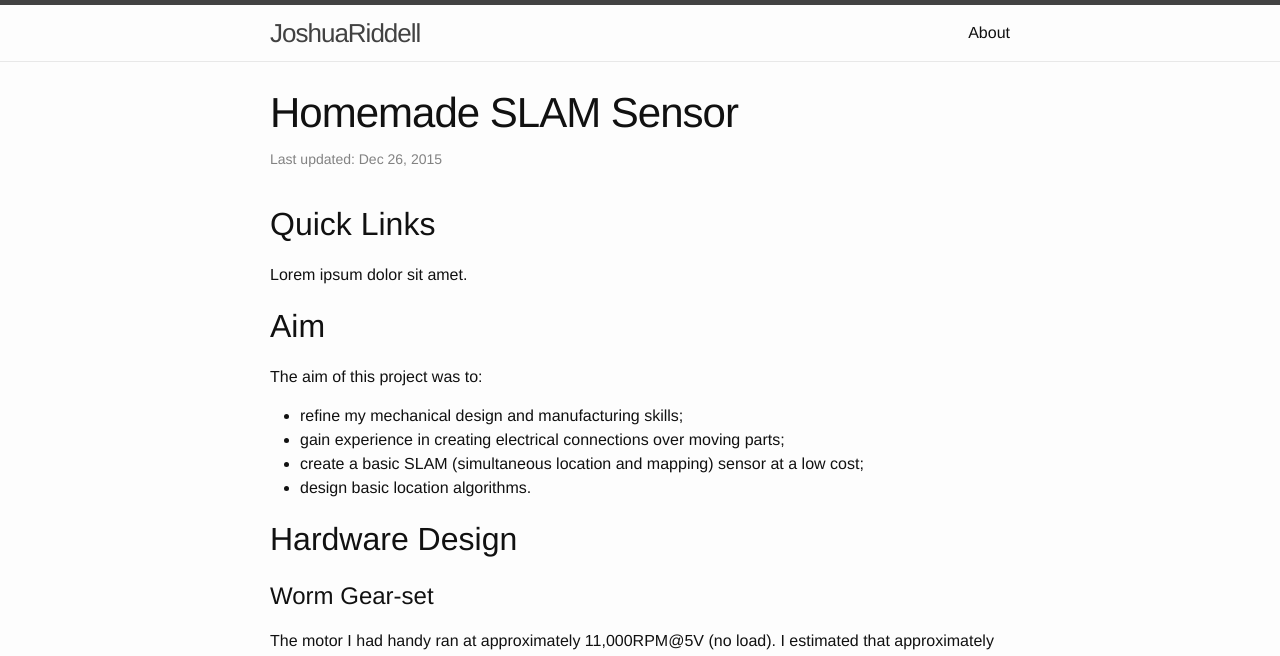
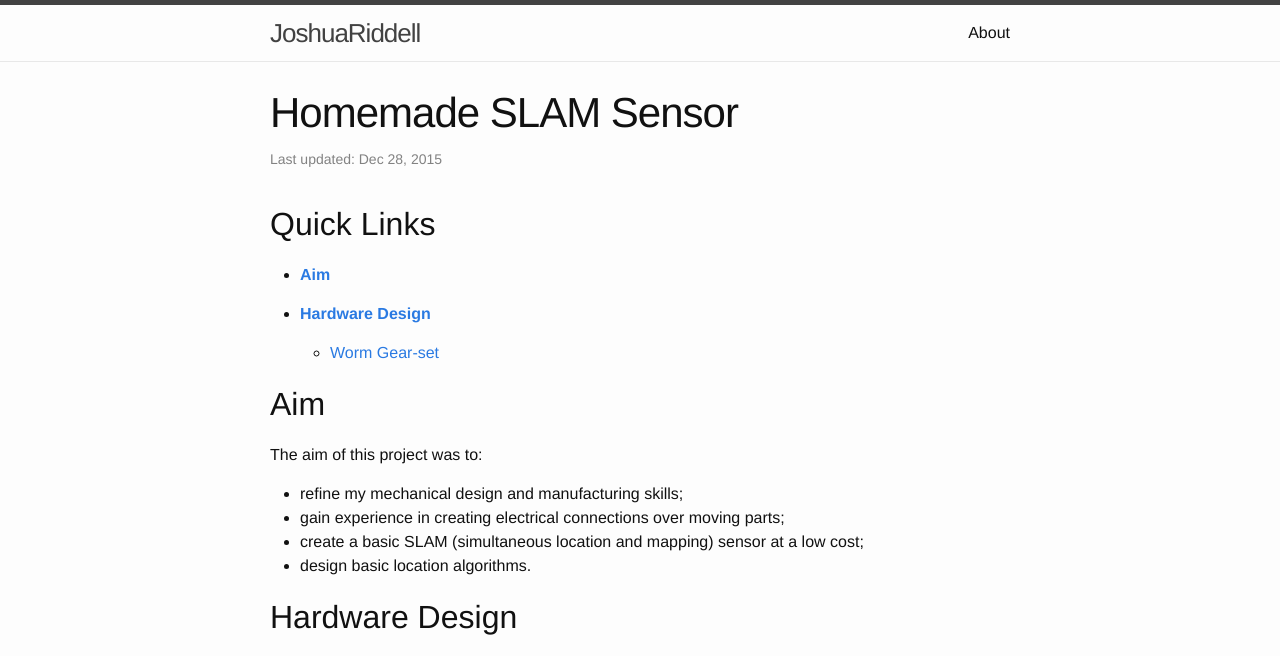
Before and after one commit to JoshuaRiddell/joshuariddell.github.io, a Jekyll site: the page built from _posts/2015-12-27-homemade-slam-sensor.markdown, in a window 1280 px wide and 1400 px high. Shown: the top 656 px of the window. Built offline with Jekyll 4.4.1, drawn with Linux system fonts in a browser that asks for light colours; some of the changed text lies outside the part shown.

Commit message:
Update slam sensor post

```diff
--- a/_posts/2015-12-27-homemade-slam-sensor.markdown
+++ b/_posts/2015-12-27-homemade-slam-sensor.markdown
@@ -1,9 +1,11 @@
 ---
 layout: post
 title:  "Homemade SLAM Sensor"
+
 start_date: 2015-12-25
-date:   2015-12-26 13:14:53 +1000
-categories: blog
+date:   2015-12-28 13:14:53 +1000
+
+categories: projects
 permalink: /:categories/:title/
 subtitle: My first attempt at a basic simultaneous location and mapping robot.
 
@@ -11,9 +13,12 @@ published: true
 ---
 ## Quick Links
 
-Lorem ipsum dolor sit amet.
+* **[Aim](#aim)**
 
-## Aim
+* **[Hardware Design](#hardware-design)**
+	* [Worm Gear-set](#worm-gear-set)
+
+## Aim  {#aim}
 
 The aim of this project was to:
 
@@ -22,10 +27,22 @@ The aim of this project was to:
 * create a basic SLAM (simultaneous location and mapping) sensor at a low cost;
 * design basic location algorithms.
 
-## Hardware Design
+## Hardware Design  {#hardware-design}
 
-# Worm Gear-set
+# Worm Gear-set  {#worm-gear-set}
 
-The motor I had handy ran at approximately 11,000RPM@5V (no load). I estimated that approximately 120RPM would be a reasonable speed for the sensor rotor giving a 2Hz full refresh rate. I was not aiming for a high performance sensor and higher speeds would need a well balanced rotor.
+The motor I had handy ran at approximately 11,000RPM@5V (no load). I estimated that 120RPM would be a reasonable speed for the sensor rotor giving a 2Hz full refresh rate. I was not aiming for a high performance sensor and higher speeds would need a well balanced rotor. The final gear ratio was limited to 19:1 because of printing resolution, eventually giving a projected speed of 580RPM. Below are the gear iterations which were used to optimise printing performance and gear ratio.
 
 ![gear-iterations](/assets/slam-sensor/gear-iterations.jpg)
+
+Next a light box was printed to test the fit the gears. The final tested rotor speed was 320RPM@3.3V which was sufficienty close to the desired speed. One issue was that the gearbox was very loud. This was possibly due to:
+
+* slight printing defects causing vibrations;
+* thin case walls amplifying small vibrations.
+
+![gear-iterations](/assets/slam-sensor/first-gearbox-1.jpg){:width="50%"}![gear-iterations](/assets/slam-sensor/first-gearbox-2.jpg){:width="50%"}
+
+These two problems were solved by:
+
+* which were solved by changing from PLA to ABS plastic which can be vapour smoothed;
+* using thicker case walls.
```
Also changed, not shown: assets/slam-sensor/initital-concept-design-cad.png (renamed from _assets/slam-sensor/initital-concept-design-cad.png), 10 other files.
